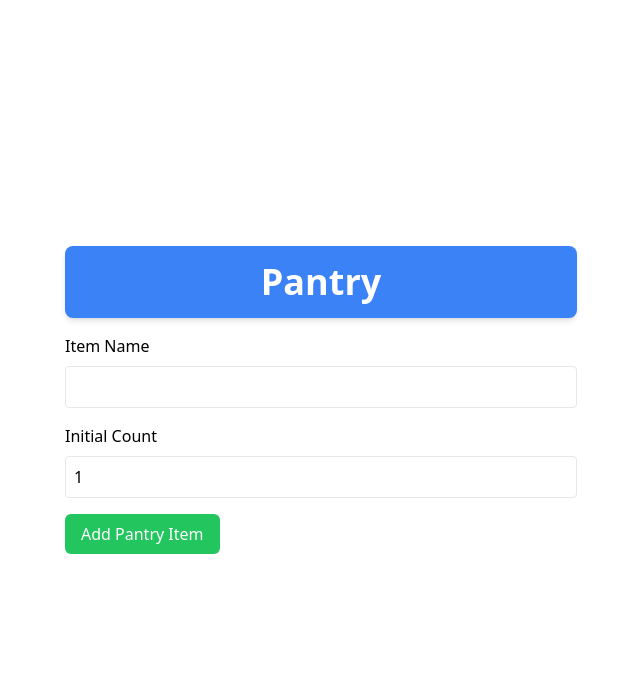
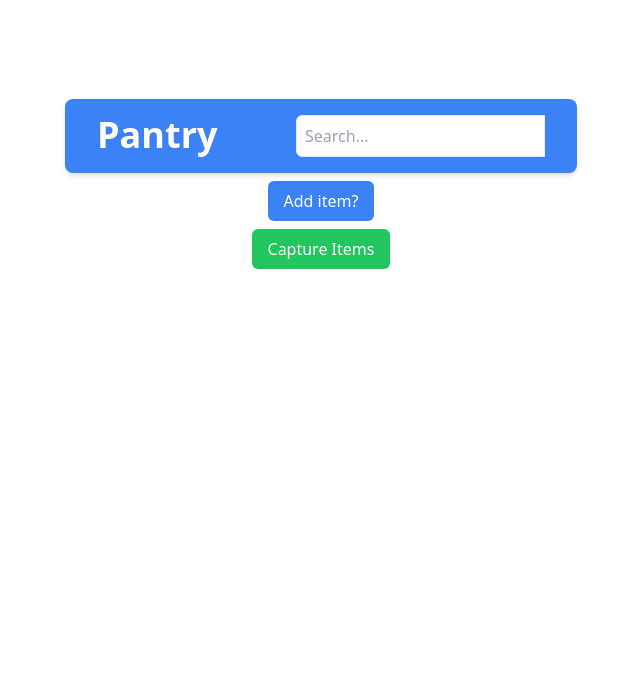
Before and after one commit to LifeLiveOn/pantryMaker, a Flask app: page / in a window 1280 px wide. Shown: the top 700 px of the page, without its empty margins (319-959 px from the left). Run offline with Flask 3, Linux system fonts and the light colour scheme; data that the repository does not hold is empty; some libraries are stand-ins or nearby versions.

Commit message:
implement camera capture feature

```diff
--- a/app.py
+++ b/app.py
@@ -1,23 +1,66 @@
-import firebase_admin
-from firebase_admin import credentials, firestore
+import base64
+import io
+import os
+
+import requests
+from dotenv import load_dotenv
+from firebase_admin import credentials, firestore, initialize_app
 from flask import Flask, render_template, request
 
+from form import PantryForm
+
+load_dotenv()
 app = Flask(__name__)
+app.config['SECRET_KEY'] = os.getenv('SECRET_KEY')
 
-# init db
 cred = credentials.Certificate('pantry.json')
-firebase_admin.initialize_app(cred)
+initialize_app(cred)
 
-# init firestore
 db = firestore.client()
 
 
 @app.route('/')
 def index():
+    form = PantryForm()
     pantry_ref = db.collection('pantry')
     docs = pantry_ref.stream()
     pantry_ls = [{'id': doc.id, **doc.to_dict()} for doc in docs]
-    return render_template('index.html', pantry_ls=pantry_ls)
+    return render_template('index.html', pantry_ls=pantry_ls, form=form)
+
+
+@app.route('/camera')
+def camera():
+    return render_template('camera.html')
+
+
+@app.route('/upload', methods=['POST'])
+def upload():
+    image_data = request.form['image_data']
+    image_data = image_data.split(",")[1]
+    image_bytes = base64.b64decode(image_data)
+
+    vertex_ai_url = "https://vertex-ai-endpoint-url"
+    headers = {"Authorization": f"Bearer {os.getenv('VERTEX_AI_API_KEY')}"}
+    files = {
+        'file': ('screenshot.png', io.BytesIO(image_bytes), 'image/png')
+    }
+    response = requests.post(vertex_ai_url, headers=headers, files=files)
+    detected_items = response.json()
+
+    for item in detected_items:
+        item_name = item['name']
+        item_count = item['count']
+        doc_ref = db.collection('pantry').document(item_name.replace(" ", "_"))
+        doc = doc_ref.get()
+        if doc.exists:
+            existing_data = doc.to_dict()
+            new_count = existing_data['count'] + item_count
+            doc_ref.update({'count': new_count})
+        else:
+            doc_ref.set({'name': item_name, 'count': item_count})
+
+    return render_template('components/items.html',
+                           pantry_ls=detected_items)
 
 
 @app.route('/decrement/<item_id>', methods=["POST"])
@@ -33,7 +76,7 @@ def decrement(item_id):
         data['id'] = item_id
         return f"<span id='count-{data['id']}' class='mx-2'>{new_count}</span>"
 
-    return "", 404  # 404 Not Found if the item doesn't exist
+    return "", 404
 
 
 @app.route('/increment/<item_id>', methods=["POST"])
@@ -49,7 +92,7 @@ def increment(item_id):
         data['id'] = item_id
         return f"<span id='count-{data['id']}' class='mx-2'>{new_count}</span>"
 
-    return "", 404  # 404 Not Found if the item doesn't exist
+    return "", 404
 
 
 @app.route('/remove_all/<item_id>', methods=["POST"])
@@ -57,40 +100,39 @@ def remove_all(item_id):
     pantry_ref = db.collection("pantry").document(item_id)
     pantry_ref.delete()
 
-    # Return an empty response or a message indicating deletion
-    return "", 204  # 204 No Content
+    return "", 204
 
 
 @app.route('/add_pantry', methods=["POST"])
 def add_pantry():
-    data = request.form
-    item_name = data['name']
-    item_count = int(data['count'])
+    form = PantryForm()
+    new_item = None
+    if form.validate_on_submit():
+        print(form.data)
+        item_name = form.data['name']
+        item_count = int(form.data['count'])
 
-    # Create a document reference using the name as the document ID
-    doc_ref = db.collection('pantry').document(item_name.replace(" ","_"))
-    doc = doc_ref.get()
+        doc_ref = db.collection('pantry').document(item_name.replace(" ", "_"))
+        doc = doc_ref.get()
 
-    if doc.exists:
-        # If the item already exists, update the count
-        existing_data = doc.to_dict()
-        new_count = existing_data['count'] + item_count
-        doc_ref.update({'count': new_count})
-        new_item = {
-            'name': item_name,
-            'count': new_count,
-            'id': item_name.replace(" ","_")
-        }
-    else:
-        # If the item does not exist, create a new document
-        new_item = {
-            'name': item_name,
-            'count': item_count,
-            'id': item_name.replace(" ","_")
-        }
-        doc_ref.set(new_item)
-    return render_template('components/item.html', item=new_item)
+        if doc.exists:
+            existing_data = doc.to_dict()
+            new_count = existing_data['count'] + item_count
+            doc_ref.update({'count': new_count})
+            new_item = {
+                'name': item_name,
+                'count': new_count,
+                'id': item_name.replace(" ", "_")
+            }
+        else:
+            new_item = {
+                'name': item_name,
+                'count': item_count,
+                'id': item_name.replace(" ", "_")
+            }
+            doc_ref.set(new_item)
+    return render_template('components/item.html', item=new_item, form=form)
 
 
 if __name__ == '__main__':
-    app.run()
+    app.run(debug=True)
--- /dev/null
+++ b/form.py
@@ -0,0 +1,14 @@
+from flask_wtf import FlaskForm
+from wtforms import StringField
+from wtforms.fields.numeric import IntegerField
+from wtforms.validators import InputRequired, ValidationError, NumberRange
+
+
+def len_check(form, field):
+    if len(field.data) > 50:
+        raise ValidationError('Input length must be less than 50 characters')
+
+
+class PantryForm(FlaskForm):
+    name = StringField('name', validators=[InputRequired(), len_check])
+    count = IntegerField('count', validators=[InputRequired(), NumberRange(min=1)])
--- /dev/null
+++ b/templates/components/form.html
@@ -0,0 +1,16 @@
+<form id="add_form" hx-post="/add_pantry" hx-target="#pantry-items" hx-swap="beforeend"
+      class="w-full max-w-lg mt-4" style="display:none;"
+      hx-on::after-request="document.getElementById('add_form').reset();handleNewItem();">
+    {{ form.hidden_tag() }}
+    <div class="flex flex-col mb-4">
+        <label for="name" class="mb-2">Item Name</label>
+        {{ form.name(class="border p-2 rounded", id="name") }}
+    </div>
+    <div class="flex flex-col mb-4">
+        <label for="count" class="mb-2">Initial Count</label>
+        {{ form.count(class="border p-2 rounded", id="count", value="1") }}
+    </div>
+    <div class="flex justify-center">
+        <button type="submit" class="bg-green-500 text-white px-4 py-2 rounded-md">Add Pantry Item</button>
+    </div>
+</form>
--- a/templates/components/item.html
+++ b/templates/components/item.html
@@ -1,6 +1,6 @@
 <div id="item-{{ item.id }}"
-                 class="pantry-item h-16 flex items-center justify-between border border-gray-300 my-2 bg-gray-100 rounded-md text-lg font-medium text-gray-700 px-4">
-    <span>{{ item.name }}</span>
+                 class="item h-16 flex items-center justify-between border border-gray-300 my-2 bg-gray-100 rounded-md text-lg font-medium text-gray-700 px-4">
+    <span class="item-name">{{ item.name | capitalize }}</span>
     <div class="flex items-center">
         <button class="bg-red-500 text-white px-2 py-1 rounded-md"
                 hx-post="/decrement/{{ item.id }}"
--- a/templates/index.html
+++ b/templates/index.html
@@ -10,37 +10,63 @@
 </head>
 <body>
 <div class="flex flex-col min-h-screen justify-center items-center">
-    <h2 class="text-4xl text-center w-full max-w-lg font-extrabold text-white bg-blue-500 py-4 px-8 rounded-lg shadow-md">
-        Pantry</h2>
+    <div class="flex w-full max-w-lg bg-blue-500 py-4 px-8 rounded-lg shadow-md">
+        <h2 class="flex-auto w-32 text-4xl font-extrabold text-white">
+            Pantry
+        </h2>
+        <div class="flex-none ml-4">
+            <input type="text" id="search" placeholder="Search..." class="border p-2 rounded-l-md focus:outline-none"
+                   oninput="filterItems()">
+
+        </div>
+    </div>
     <!-- Form to Add New Pantry Item -->
-    <form id="add_form" hx-post="/add_pantry" hx-target="#pantry-items" hx-swap="beforeend"
-          class="w-full max-w-lg mt-4"
-          hx-on::after-request="document.getElementById('add_form').reset();handleNewItem();">
-        <div class="flex flex-col mb-4">
-            <label for="name" class="mb-2">Item Name</label>
-            <input type="text" id="name" name="name" class="border p-2 rounded">
-        </div>
-        <div class="flex flex-col mb-4">
-            <label for="count" class="mb-2">Initial Count</label>
-            <input type="number" id="count" name="count" class="border p-2 rounded" value="1">
-        </div>
-        <button type="submit" class="bg-green-500 text-white px-4 py-2 rounded-md">Add Pantry Item</button>
-    </form>
+    <button class="bg-blue-500 text-white px-4 py-2 rounded-md mt-2" hx-on:click="showForm();">Add item?</button>
+    <button class="bg-green-500 text-white px-4 py-2 rounded-md mt-2" hx-get="/camera" hx-target="#camera-section"
+            hx-swap="innerHTML">Capture Items
+    </button>
+    {% if form %}
+    {% include 'components/form.html' %}
+    {% endif %}
 
-    <div id='pantry-items' class="w-full max-w-lg h-50 overflow-auto">
+    <div id='pantry-items' class="w-full max-w-lg h-52 overflow-auto">
         {% for item in pantry_ls %}
-            {% include 'components/item.html' %}
+        {% include 'components/item.html' %}
         {% endfor %}
-
+    </div>
+    <div id="camera-section" class="w-full max-w-lg h-52 overflow-auto mt-4">
     </div>
 </div>
 <script>
+    function filterItems() {
+        const query = document.getElementById('search').value.toLowerCase();
+        const items = document.querySelectorAll('#pantry-items .item');
+
+        items.forEach(item => {
+            const itemName = item.querySelector('.item-name').textContent.toLowerCase();
+            if (itemName.includes(query)) {
+                item.style.display = '';
+            } else {
+                item.style.display = 'none';
+            }
+        });
+    }
+
+    function showForm() {
+        const form = document.getElementById("add_form");
+        if (form.style.display === 'none') {
+            form.style.display = 'block'
+        } else {
+            form.style.display = 'none'
+        }
+    }
+
     function handleNewItem() {
         const pantryItems = document.getElementById('pantry-items');
         const lastChild = pantryItems.lastElementChild;
         if (lastChild) {
             const elements = document.querySelectorAll(`#${lastChild.id}`);
-            if (elements.length > 1){
+            if (elements.length > 1) {
                 elements[0].parentNode.removeChild(elements[0]);
             }
         }
```
Also changed, not shown: 3 other files.
